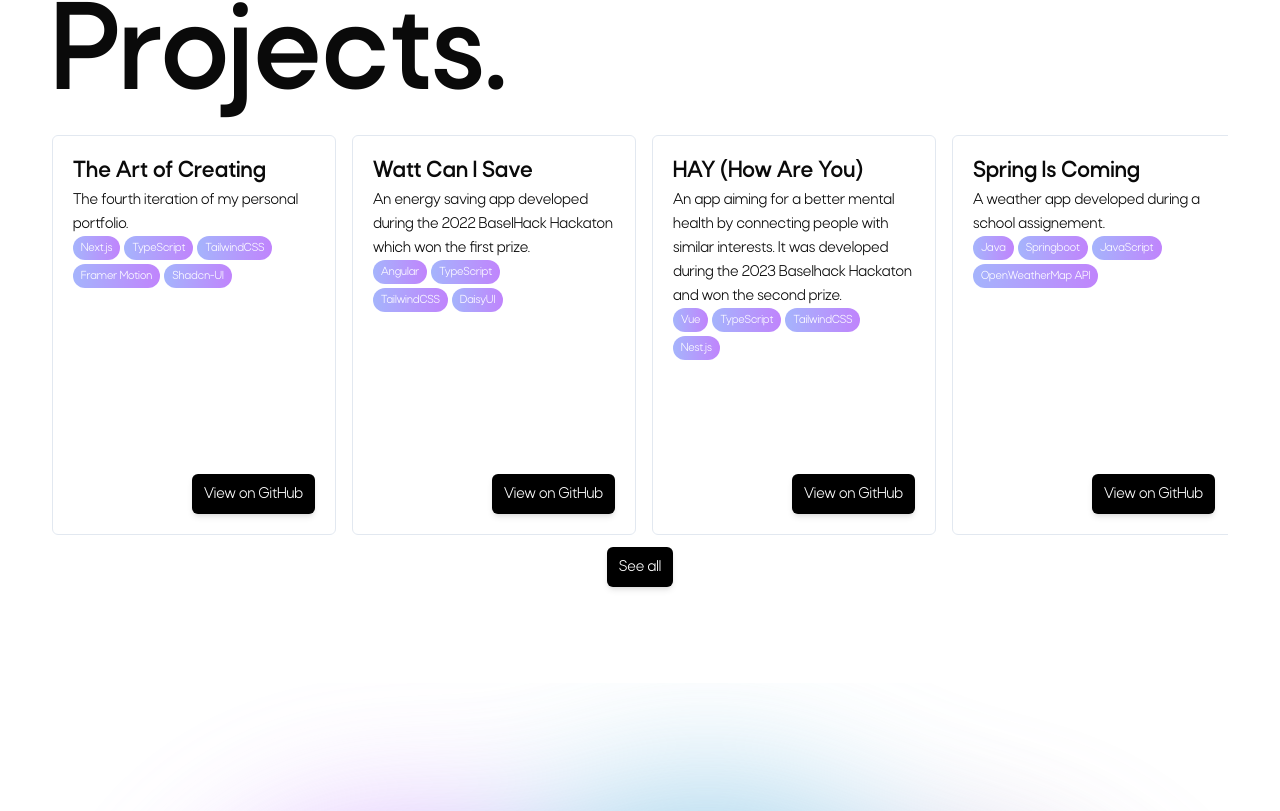
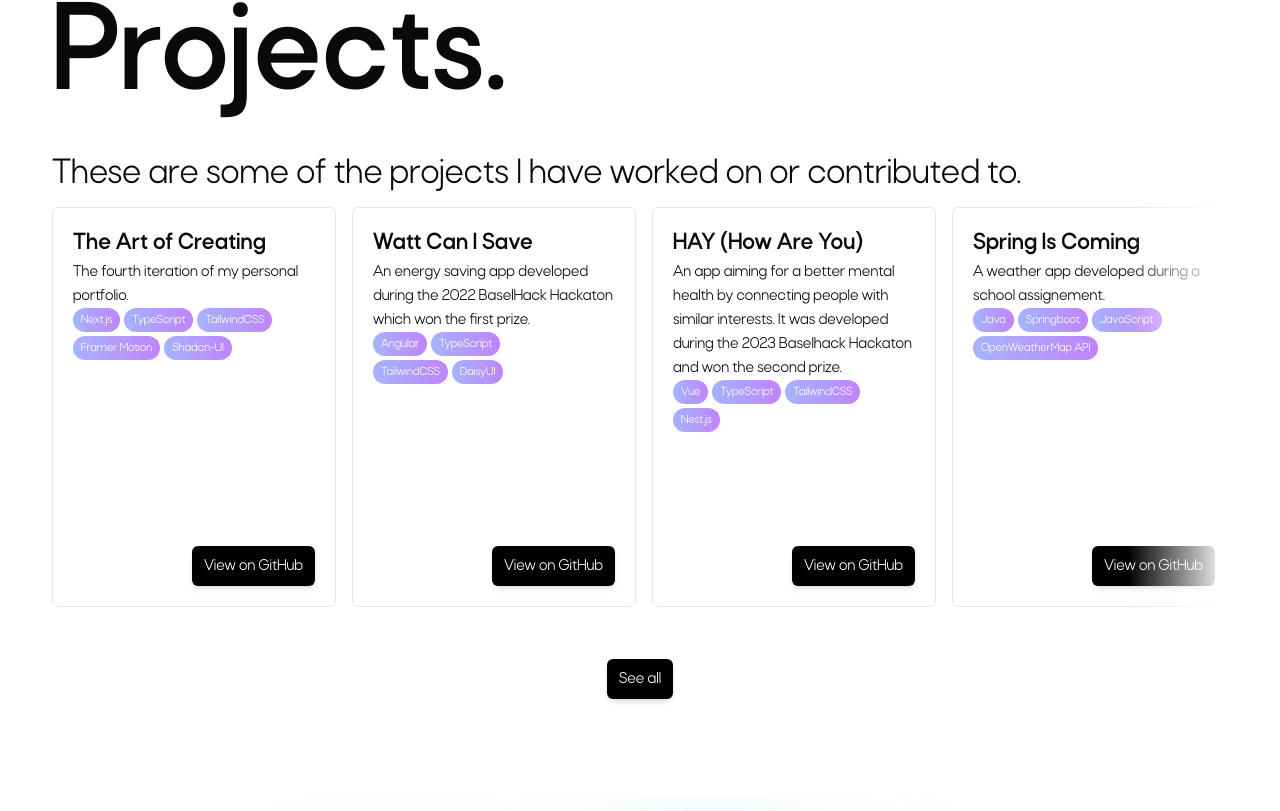
Before and after one commit to leonden/dev-portfolio, a Next.js app: page / in a window 1280 px wide. Shown: the part 1745-2556 px from the top of the page. Built offline with nearby package versions, Linux system fonts and the light colour scheme.

Commit message:
Cool things

```diff
--- a/app/work.tsx
+++ b/app/work.tsx
@@ -12,20 +12,25 @@ import {
     CarouselPrevious,
     CarouselNext,
 } from "@/components/ui/carousel"
+import Paragraph from "@/components/essential/paragraph/paragraph"
 
 export default function Work() {
     return (
         <Section id="work" className="flex flex-wrap gap-3">
             <Heading type="h2">{c.content.work.title}</Heading>
+            <Paragraph className="text-4xl">
+                {c.content.work.description}
+            </Paragraph>
 
             <Carousel
-                className="overflow-hidden"
+                className="overflow-hidden relative"
                 opts={{
                     align: "start",
                     skipSnaps: true,
                     dragFree: false,
                 }}
             >
+                <CarouselPrevious />
                 <CarouselContent>
                     {c.content.work.projects.map((item, index) => (
                         <CarouselItem
@@ -46,11 +51,11 @@ export default function Work() {
                         </CarouselItem>
                     ))}
                 </CarouselContent>
-                <CarouselPrevious />
+                <div className="hidden sm:block w-[100px] absolute right-0 top-0 h-full bg-gradient-to-l from-white to-transparent origin-right" />
                 <CarouselNext />
             </Carousel>
 
-            <div className="w-full grid place-items-center">
+            <div className="w-full grid place-items-center mt-10">
                 <Link href={c.content.work.repos}>
                     <Button variant="primary">See all</Button>
                 </Link>
--- a/components/essential/card.tsx
+++ b/components/essential/card.tsx
@@ -3,6 +3,7 @@ import Link from "next/link"
 import React from "react"
 import Button from "./button/button"
 import Tag from "../tag"
+import { cn } from "@/lib/utils"
 
 type CardProps = {
     card: {
@@ -28,10 +29,10 @@ type CardProps = {
 export default function Card({ card, className }: CardProps) {
     return (
         <article
-            className={
-                "w-full rounded-md bg-white border border-slate-200 border-spacing-1 p-5 h-[400px] sm:w-[300px] relative " +
+            className={cn(
+                "w-full rounded-md bg-white border border-slate-200 border-spacing-1 p-5 h-[400px] sm:w-[300px] relative",
                 className
-            }
+            )}
         >
             <h4 className="font-bold text-2xl">{card.title}</h4>
             <p>{card.description}</p>
--- a/components/essential/heading.tsx
+++ b/components/essential/heading.tsx
@@ -1,6 +1,7 @@
 "use client"
 import React, { useRef } from "react"
 import { motion, useInView } from "framer-motion"
+import { cn } from "@/lib/utils"
 
 type HeadingProps = {
     children: string | React.ReactNode
@@ -15,7 +16,7 @@ export default function Heading({ children, type, className }: HeadingProps) {
 
     return (
         <HeadingComponent
-            className={className ? className : "text-6xl xl:text-9xl font-bold"}
+            className={cn("text-6xl xl:text-9xl font-bold", className)}
             style={{
                 transform: isInView ? "none" : "translateX(-50px)",
                 opacity: isInView ? 1 : 0,
--- a/components/essential/paragraph/paragraph.tsx
+++ b/components/essential/paragraph/paragraph.tsx
@@ -2,6 +2,7 @@
 import React, { useRef } from "react"
 import { motion, useInView } from "framer-motion"
 import * as cfg from "./config"
+import { cn } from "@/lib/utils"
 
 type ParagraphProps = {
     children: string | React.ReactNode
@@ -14,7 +15,7 @@ export default function Paragraph({ children, className }: ParagraphProps) {
 
     return (
         <motion.p
-            className={className ? className : ""}
+            className={cn("mt-5", className)}
             initial={cfg.initial}
             animate={inView ? cfg.animate : {}}
             transition={cfg.transition}
--- a/content/en.json
+++ b/content/en.json
@@ -68,6 +68,7 @@
         },
         "work": {
             "title": "Sneek Peek Into My Projects.",
+            "description": "These are some of the projects I have worked on or contributed to.",
             "repos": "https://github.com/leonden?tab=repositories",
             "projects": [
                 {
@@ -120,6 +121,13 @@
                     ],
                     "image": "/media/project2.jpg",
                     "url": "https://www.github.com/leonden/spring-is-coming"
+                },
+                {
+                    "title": "Cumulus by NASA",
+                    "description": "Cumulus is an ESDIS Project effort to prototype and test how EOSDIS data collections can be archived collectively and disseminated in the commercial cloud.",
+                    "technologies": ["JavaScript", "Node.js"],
+                    "image": "/media/project2.jpg",
+                    "url": "https://www.github.com/nasa/cumulus"
                 }
             ]
         },
```
